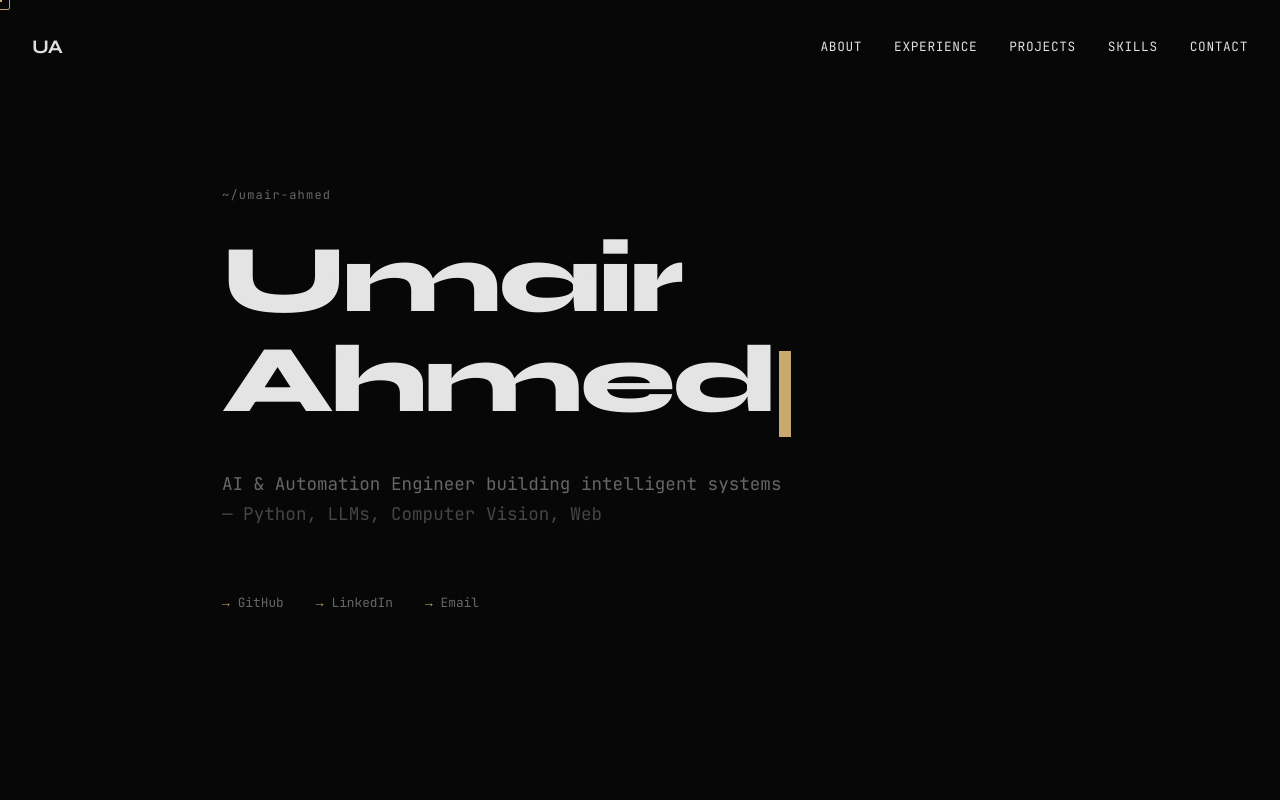
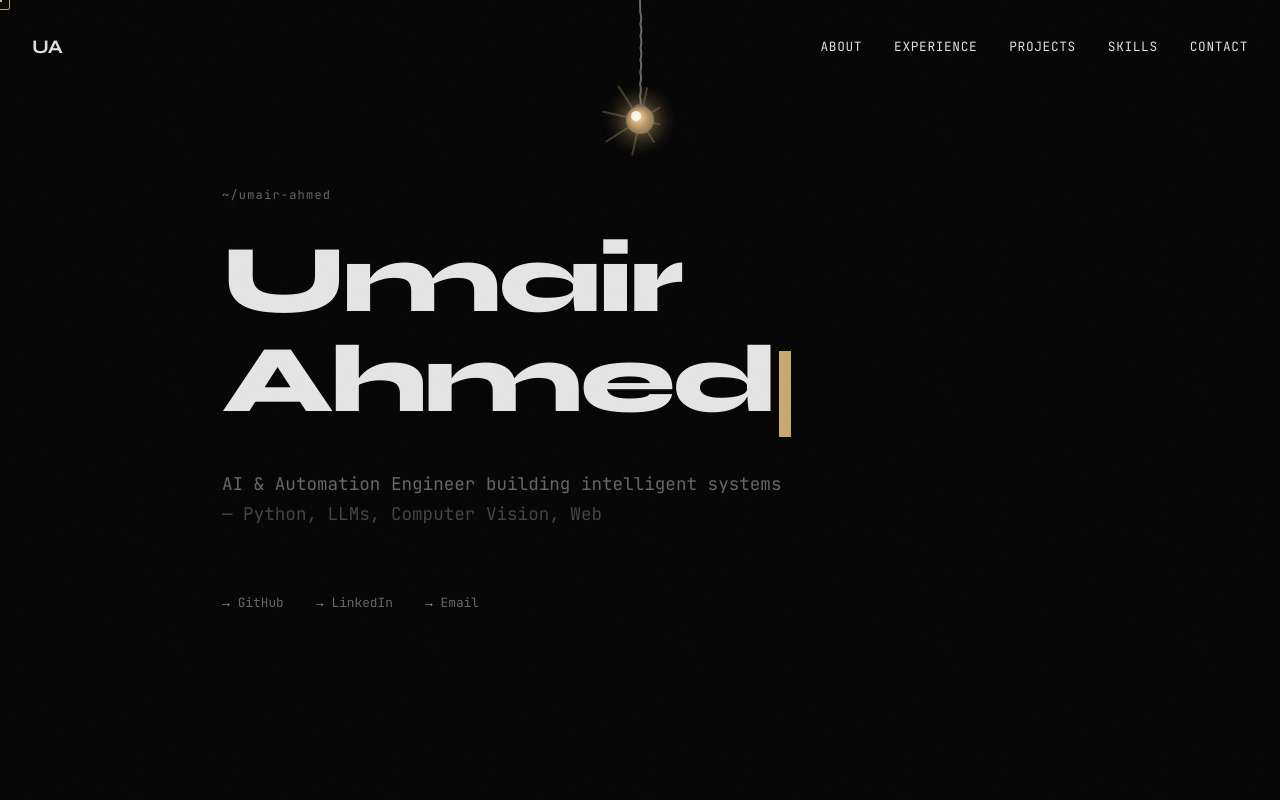
Before and after one commit to umairxdev/umairxdev.github.io, a React (Vite) app: page / in a window 1280 px wide. Shown: the top 800 px of the page. Built offline with nearby package versions, Linux system fonts and the light colour scheme; the HTML template or start-up script is replaced by a standard one.

Commit message:
feat: integrate ThemeToggle component into App

```diff
--- a/src/App.jsx
+++ b/src/App.jsx
@@ -1,5 +1,6 @@
 import React from 'react'
 import CustomCursor from './components/CustomCursor'
+import ThemeToggle from './components/ThemeToggle'
 import Navigation from './components/Navigation'
 import Hero from './components/Hero'
 import About from './components/About'
@@ -13,6 +14,7 @@ function App() {
     <div className="App">
       <div className="noise-overlay"></div>
       <CustomCursor />
+      <ThemeToggle />
       <Navigation />
       <main>
         <Hero />
```
